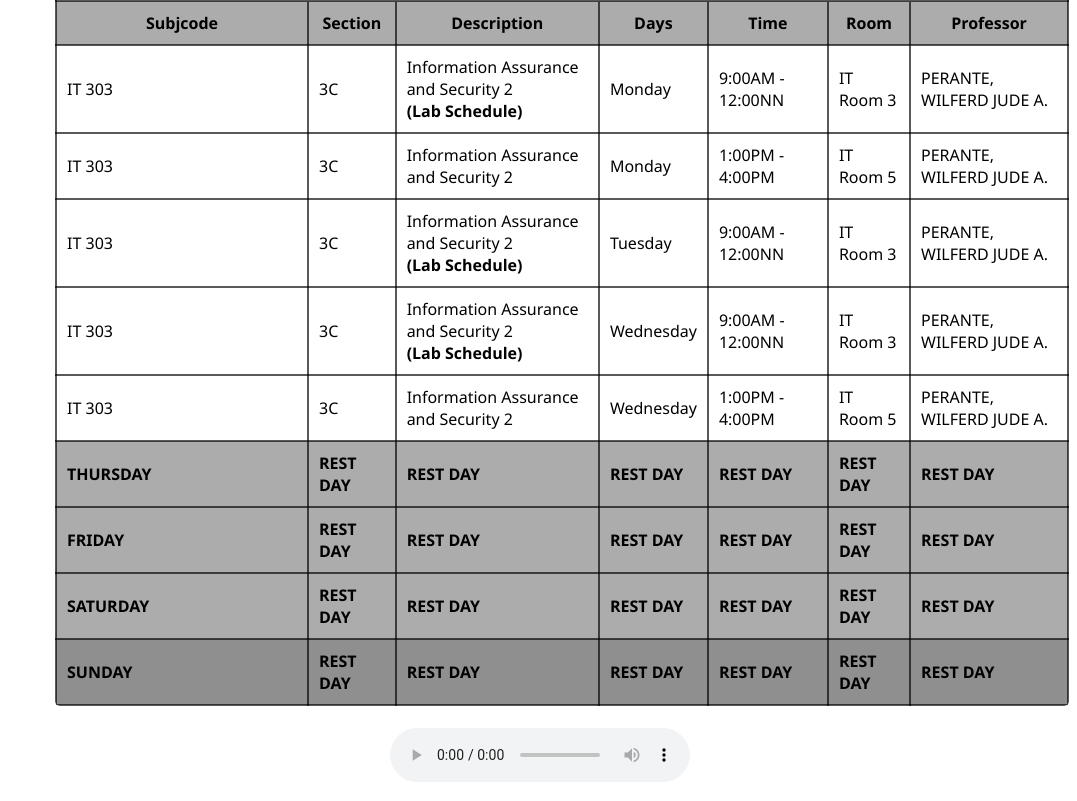
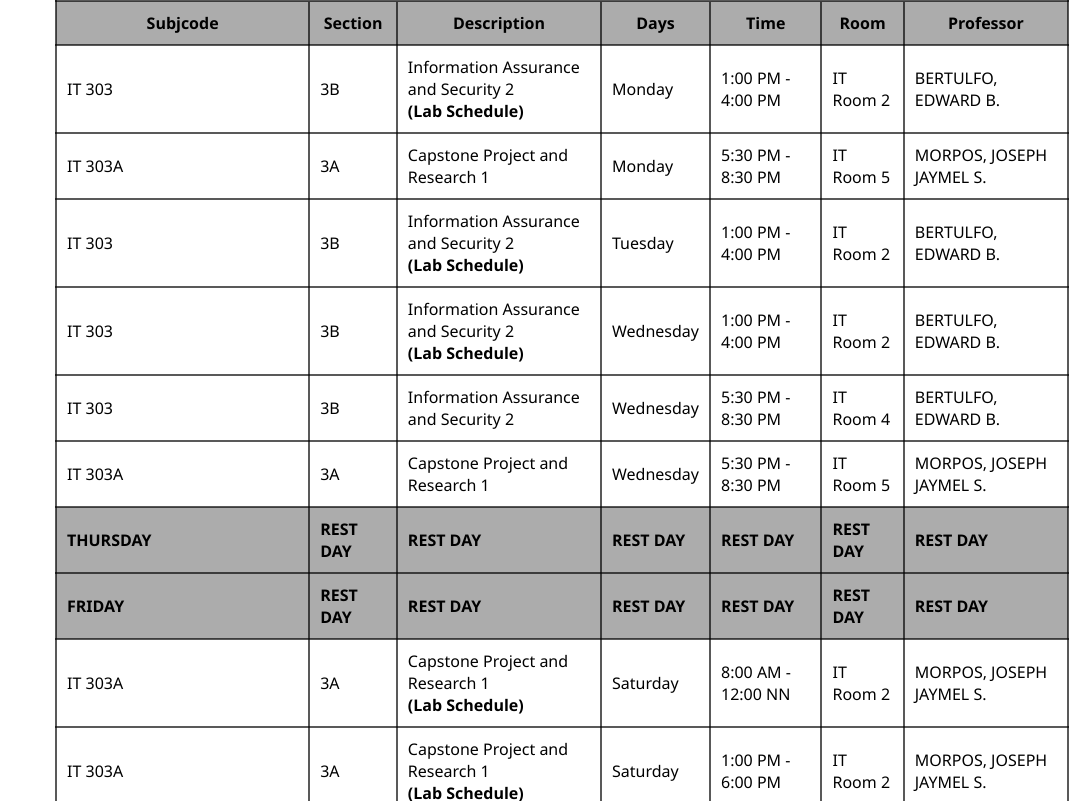
Before and after one commit to FoowsIsBack/Class_schedule3B, a React (Vite) app: page / in a window 1280 px wide. Shown: the part 339-1140 px from the top of the page, without its empty margins (203-1280 px from the left). Built offline with nearby package versions, Linux system fonts and the light colour scheme.

Commit message:
new class schedule

```diff
--- a/src/Schedule.jsx
+++ b/src/Schedule.jsx
@@ -3,14 +3,14 @@ function Schedule() {
     <div className="schedule">
       <div className="title">
         <a href="https://www.facebook.com/jhinbangcoyo" target="_blank" rel="noreferrer">
-          <img src="logo/profile.png" alt="Profile"/>
+          <img src="/logo/profile.png" alt="Profile"/>
         </a>
         <h4>Bangcoyo, Kiryll Dave U.</h4>
         <img src="video/itachi.gif" alt="Itachi"/>
         <h1>CLASS SCHEDULE</h1>
         <div className="evsu">
           <a href="https://www.facebook.com/myEVSU.ormoc" target="_blank" rel="noreferrer">
-            <img src="logo/logo.jpg" alt="EVSU Logo"/>
+            <img src="/logo/logo.jpg" alt="EVSU Logo"/>
           </a>
         </div>
       </div>
@@ -49,52 +49,62 @@ function Schedule() {
 
           <tr className="klase">
             <td>IT 303</td>
-            <td>3C</td>
+            <td>3B</td>
             <td>Information Assurance and Security 2 <br /> <strong>(Lab Schedule)</strong></td>
             <td>Monday</td>
-            <td>9:00AM - 12:00NN</td>
-            <td>IT Room 3</td>
-            <td>PERANTE, WILFERD JUDE A.</td>
+            <td>1:00 PM - 4:00 PM</td>
+            <td>IT Room 2</td>
+            <td>BERTULFO, EDWARD B.</td>
+          </tr>
+
+          <tr className="klase">
+            <td>IT 303A</td>
+            <td>3A</td>
+            <td>Capstone Project and Research 1</td>
+            <td>Monday</td>
+            <td>5:30 PM - 8:30 PM</td>
+            <td>IT Room 5</td>
+            <td>MORPOS, JOSEPH JAYMEL S.</td>
           </tr>
 
           <tr className="klase">
             <td>IT 303</td>
-            <td>3C</td>
-            <td>Information Assurance and Security 2</td>
-            <td>Monday</td>
-            <td>1:00PM - 4:00PM</td>
-            <td>IT Room 5</td>
-            <td>PERANTE, WILFERD JUDE A.</td>
+            <td>3B</td>
+            <td>Information Assurance and Security 2 <br /> <strong>(Lab Schedule)</strong></td>
+            <td>Tuesday</td>
+            <td>1:00 PM - 4:00 PM</td>
+            <td>IT Room 2</td>
+            <td>BERTULFO, EDWARD B.</td>
           </tr>
 
           <tr className="klase">
             <td>IT 303</td>
-            <td>3C</td>
+            <td>3B</td>
             <td>Information Assurance and Security 2 <br /> <strong>(Lab Schedule)</strong></td>
-            <td>Tuesday</td>
-            <td>9:00AM - 12:00NN</td>
-            <td>IT Room 3</td>
-            <td>PERANTE, WILFERD JUDE A.</td>
+            <td>Wednesday</td>
+            <td>1:00 PM - 4:00 PM</td>
+            <td>IT Room 2</td>
+            <td>BERTULFO, EDWARD B.</td>
           </tr>
 
           <tr className="klase">
             <td>IT 303</td>
-            <td>3C</td>
-            <td>Information Assurance and Security 2 <br /> <strong>(Lab Schedule)</strong></td>
+            <td>3B</td>
+            <td>Information Assurance and Security 2</td>
             <td>Wednesday</td>
-            <td>9:00AM - 12:00NN</td>
-            <td>IT Room 3</td>
-            <td>PERANTE, WILFERD JUDE A.</td>
+            <td>5:30 PM - 8:30 PM</td>
+            <td>IT Room 4</td>
+            <td>BERTULFO, EDWARD B.</td>
           </tr>
 
           <tr className="klase">
-            <td>IT 303</td>
-            <td>3C</td>
-            <td>Information Assurance and Security 2</td>
+            <td>IT 303A</td>
+            <td>3A</td>
+            <td>Capstone Project and Research 1</td>
             <td>Wednesday</td>
-            <td>1:00PM - 4:00PM</td>
+            <td>5:30 PM - 8:30 PM</td>
             <td>IT Room 5</td>
-            <td>PERANTE, WILFERD JUDE A.</td>
+            <td>MORPOS, JOSEPH JAYMEL S.</td>
           </tr>
 
           <tr>
@@ -117,14 +127,24 @@ function Schedule() {
             <td className="rest_day"><b>REST DAY</b></td>
           </tr>
 
-          <tr>
-            <td className="rest_day"><b>SATURDAY</b></td>
-            <td className="rest_day"><b>REST DAY</b></td>
-            <td className="rest_day"><b>REST DAY</b></td>
-            <td className="rest_day"><b>REST DAY</b></td>
-            <td className="rest_day"><b>REST DAY</b></td>
-            <td className="rest_day"><b>REST DAY</b></td>
-            <td className="rest_day"><b>REST DAY</b></td>
+          <tr className="klase">
+            <td>IT 303A</td>
+            <td>3A</td>
+            <td>Capstone Project and Research 1 <br /> <strong>(Lab Schedule)</strong></td>
+            <td>Saturday</td>
+            <td>8:00 AM - 12:00 NN</td>
+            <td>IT Room 2</td>
+            <td>MORPOS, JOSEPH JAYMEL S.</td>
+          </tr>
+
+          <tr className="klase">
+            <td>IT 303A</td>
+            <td>3A</td>
+            <td>Capstone Project and Research 1 <br /> <strong>(Lab Schedule)</strong></td>
+            <td>Saturday</td>
+            <td>1:00 PM - 6:00 PM</td>
+            <td>IT Room 2</td>
+            <td>MORPOS, JOSEPH JAYMEL S.</td>
           </tr>
 
           <tr className="rest_day">
```
